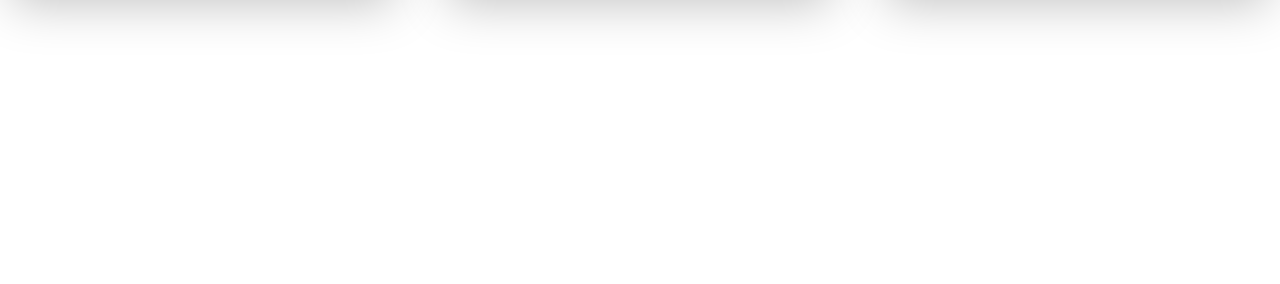
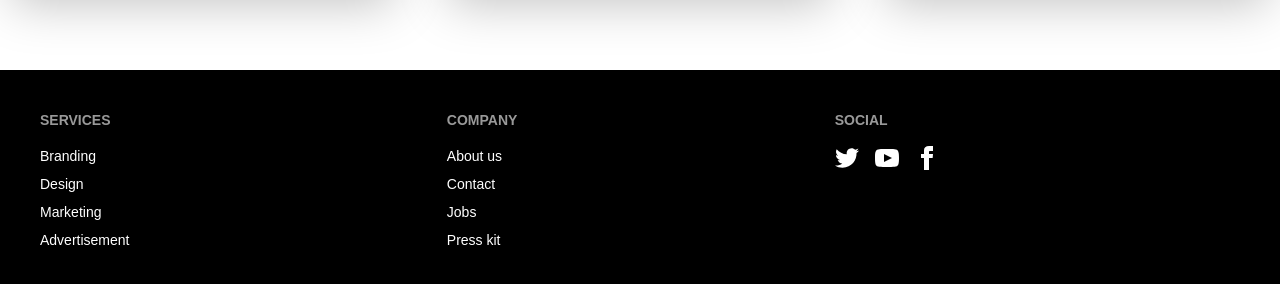
Before and after one commit to Khandaker20201125010/Residential-Zones, a React (Vite) app: page / in a window 1280 px wide. Shown: the part 3006-3290 px from the top of the page. Before the commit the page ends 2996 px from the top, so only its background shows below. Built offline with nearby package versions, Linux system fonts and the light colour scheme; no server answers.

Commit message:
listed estate added

```diff
--- a/src/components/Estatelist/Estatelist.jsx
+++ b/src/components/Estatelist/Estatelist.jsx
@@ -1,20 +1,21 @@
 import { useEffect, useState } from "react";
-import { useLoaderData } from "react-router-dom";
+import { Link, useLoaderData } from "react-router-dom";
 import { getStoredApplication } from "../utility/localstorage";
 
 const Estatelist = () => {
-    const estates = useLoaderData();
+    const estatesData = useLoaderData();
     const [appliedEstates, setAppliedEstates] = useState([]);
+
     useEffect(() => {
         const storedEstateIds = getStoredApplication();
-        if (estates.length > 0) {
-            const listEstate = estates.filter(estate => storedEstateIds.includes(estate.id));
+        if (estatesData.length > 0) {
+            const listEstate = estatesData.filter(estate => storedEstateIds.includes(estate.id));
             setAppliedEstates(listEstate);
         }
-    }, [estates]);
+    }, [estatesData]);
 
     return (
-        <div>
+        <div className="animate__animated animate__lightSpeedInRight">
             {appliedEstates.map(estate => (
                 <div key={estate.id} className="card card-side bg-base-100 shadow-2xl">
                     <figure><img className="w-96 h-82 mt-10 shadow-2xl" src={estate.image} alt="Movie" /></figure>
@@ -24,16 +25,17 @@
                         <div className="flex  mt-5 gap-28 w-full font-bold">
                             <h2>
                                 {estate.area}
-
                             </h2>
                             <h2>
-                               {estate.location}
+                                {estate.location}
                             </h2>
                         </div>
                         <h1 className="text-2xl mt-10 text-red-600 font-bold">{estate.status}</h1>
-                        <div className="card-actions justify-start">
-                            <button className="btn btn-primary mt-10">Go back</button>
-                        </div>
+                        <Link to={`/DetailsPage/${estate.id}`}>
+                            <div className="card-actions justify-start">
+                                <button className="btn btn-primary mt-10">View Details</button>
+                            </div>
+                        </Link>
                     </div>
                 </div>
             ))}
--- /dev/null
+++ b/src/components/Footer/Footer.jsx
@@ -0,0 +1,33 @@
+const Footer = () => {
+    return (
+        <div className="mt-20">
+            <footer className="footer p-10 bg-black text-white">
+                <nav>
+                    <h6 className="footer-title">Services</h6>
+                    <a className="link link-hover">Branding</a>
+                    <a className="link link-hover">Design</a>
+                    <a className="link link-hover">Marketing</a>
+                    <a className="link link-hover">Advertisement</a>
+                </nav>
+                <nav>
+                    <h6 className="footer-title">Company</h6>
+                    <a className="link link-hover">About us</a>
+                    <a className="link link-hover">Contact</a>
+                    <a className="link link-hover">Jobs</a>
+                    <a className="link link-hover">Press kit</a>
+                </nav>
+                <nav>
+                    <h6 className="footer-title">Social</h6>
+                    <div className="grid grid-flow-col gap-4">
+                        <a><svg xmlns="http://www.w3.org/2000/svg" width="24" height="24" viewBox="0 0 24 24" className="fill-current"><path d="M24 4.557c-.883.392-1.832.656-2.828.775 1.017-.609 1.798-1.574 2.165-2.724-.951.564-2.005.974-3.127 1.195-.897-.957-2.178-1.555-3.594-1.555-3.179 0-5.515 2.966-4.797 6.045-4.091-.205-7.719-2.165-10.148-5.144-1.29 2.213-.669 5.108 1.523 6.574-.806-.026-1.566-.247-2.229-.616-.054 2.281 1.581 4.415 3.949 4.89-.693.188-1.452.232-2.224.084.626 1.956 2.444 3.379 4.6 3.419-2.07 1.623-4.678 2.348-7.29 2.04 2.179 1.397 4.768 2.212 7.548 2.212 9.142 0 14.307-7.721 13.995-14.646.962-.695 1.797-1.562 2.457-2.549z"></path></svg></a>
+                        <a><svg xmlns="http://www.w3.org/2000/svg" width="24" height="24" viewBox="0 0 24 24" className="fill-current"><path d="M19.615 3.184c-3.604-.246-11.631-.245-15.23 0-3.897.266-4.356 2.62-4.385 8.816.029 6.185.484 8.549 4.385 8.816 3.6.245 11.626.246 15.23 0 3.897-.266 4.356-2.62 4.385-8.816-.029-6.185-.484-8.549-4.385-8.816zm-10.615 12.816v-8l8 3.993-8 4.007z"></path></svg></a>
+                        <a><svg xmlns="http://www.w3.org/2000/svg" width="24" height="24" viewBox="0 0 24 24" className="fill-current"><path d="M9 8h-3v4h3v12h5v-12h3.642l.358-4h-4v-1.667c0-.955.192-1.333 1.115-1.333h2.885v-5h-3.808c-3.596 0-5.192 1.583-5.192 4.615v3.385z"></path></svg></a>
+                    </div>
+                </nav>
+            </footer>
+
+        </div>
+    );
+};
+
+export default Footer;
--- a/src/components/Home/Home.jsx
+++ b/src/components/Home/Home.jsx
@@ -2,6 +2,7 @@
 import Banner from "../Banner/Banner";
 import Estatecard from "../Estatecard/Estatecard";
 import Perfect from "../Perfect/Perfect";
+import Footer from "../Footer/Footer";
 
 const Home = () => {
   const estate = useLoaderData();
@@ -12,6 +13,7 @@
         <Banner />
         <Perfect />
         <Estatecard />
+        <Footer></Footer>
 
       </div>
 
--- a/src/components/Register/Register.jsx
+++ b/src/components/Register/Register.jsx
@@ -15,13 +15,15 @@
         const email = form.get('email');
         const password = form.get('password');
 
-        // Check if all required fields are filled
-        if (!name || !photo || !email || !password) {
-            toast.error('All fields are required');
+        // Password validation
+        const passwordRegex = /^(?=.*[a-z])(?=.*[A-Z]).{6,}$/;
+        if (!password.match(passwordRegex)) {
+            toast.error('Password must be at least 6 characters long and contain at least one Capital and one Small letter');
             return;
         }
 
-         try{
+        try {
+            // Register user
             const result = await createUser(email, password);
             console.log(result.user);
 
@@ -32,12 +34,10 @@
             if (error.code === 'auth/email-already-in-use') {
                 toast.error('Email is already in use');
             } else {
-
                 toast.error('Registration failed');
             }
         }
     };
-
 
     return (
         <div>
```
